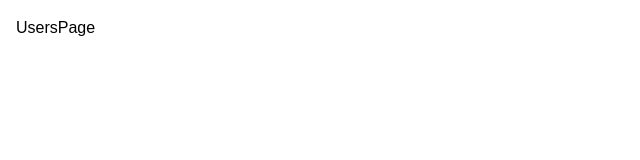
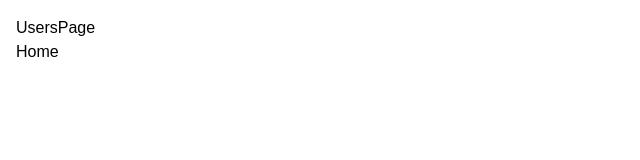
Before and after one commit to Alanimustafa/LRN-NEXTJS-MOSH, a Next.js app: page /users in a window 1280 px wide. Shown: the top 160 px of the page, without its empty margins (0-640 px from the left). Built offline with nearby package versions, Linux system fonts and the light colour scheme.

Commit message:
Go to Home Page Link has been added

```diff
--- a/app/page.tsx
+++ b/app/page.tsx
@@ -7,6 +7,7 @@
     <main>
       <h1 className="text-3xl">Hello World!</h1>
       <Link href="/users">Users</Link>
+      <br />
       <ProductCard></ProductCard>
     </main>
   );
--- a/app/users/components/ProductCard.tsx
+++ b/app/users/components/ProductCard.tsx
@@ -1,11 +1,14 @@
 import React from 'react'
 import AddToCart from './AddToCart';
+import Link from 'next/link';
 
 const ProductCard = () => {
 
   return (
     <>
         <div>ProductCard</div>
+        <Link href="/">Home</Link>
+        <br />
         <AddToCart/>
     </>
   )
--- a/app/users/page.tsx
+++ b/app/users/page.tsx
@@ -1,8 +1,12 @@
 import React from 'react'
+import Link from 'next/link'
 
 const UsersPage = () => {
   return (
-    <div>UsersPage</div>
+    <>
+        <div>UsersPage</div>
+        <Link href="/">Home</Link>
+    </>
   )
 }
 
```
